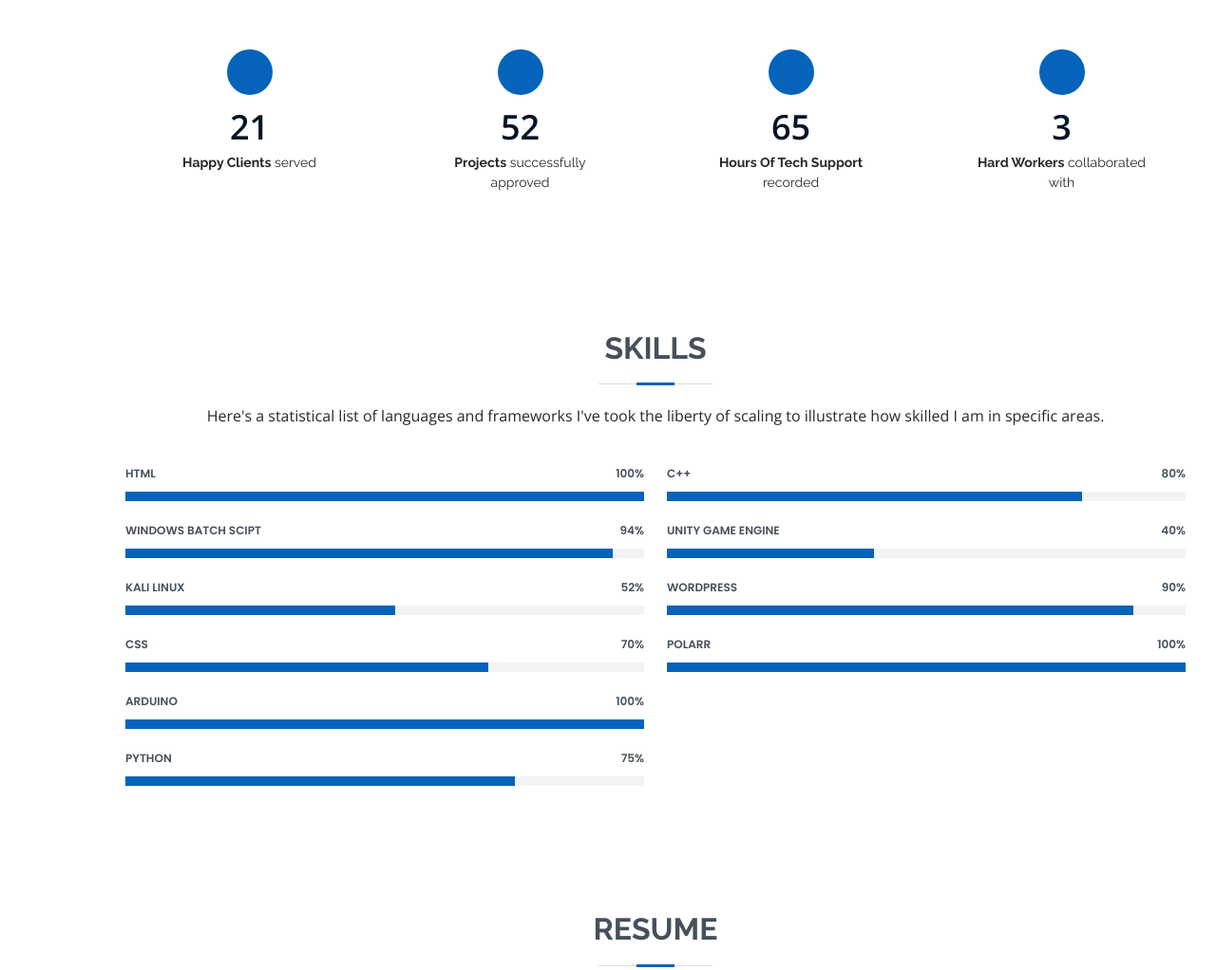
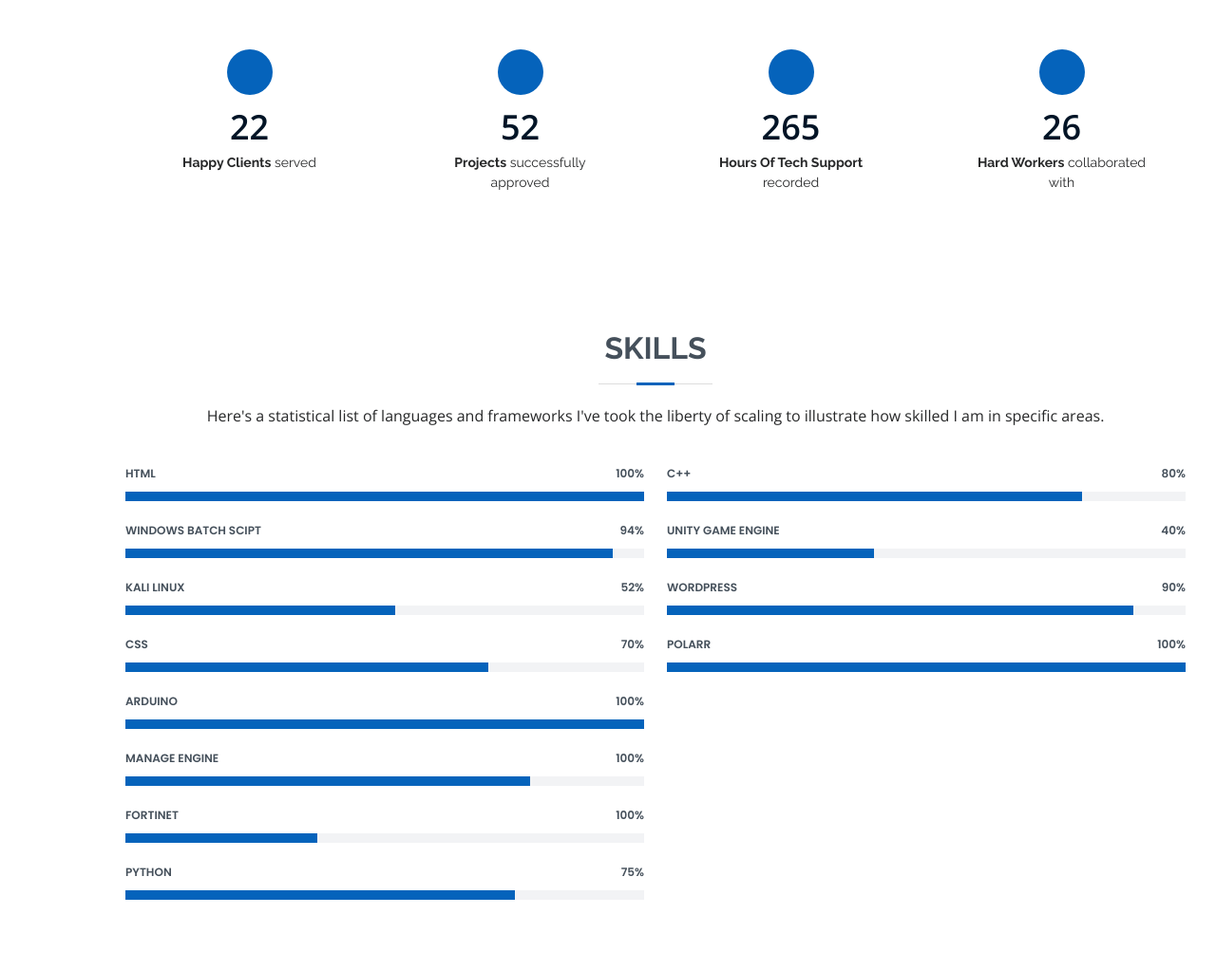
Before and after one commit to Basil-coder/Basil-coder.github.io, a plain HTML site: page MyResume/index.html in a window 1280 px wide. Shown: the part 1554-2576 px from the top of the page at 95% size. Drawn offline with nearby package versions, Linux system fonts and the light colour scheme.

Commit message:
Update index.html

```diff
--- a/MyResume/index.html
+++ b/MyResume/index.html
@@ -56,9 +56,8 @@
       <h1></h1>
       <p>I'm Basil Jr Paynter. The <span class="typed" data-typed-items="Web  and Graphic Designer, Game Developer, Freelancer Programmer, Pen-Tester"></span></p>
       <div class="social-links">
-        <a href="https://twitter.com/LofiiKid" class="twitter"><i class="bx bxl-twitter"></i></a>
-        <a href="https://www.facebook.com/ThreadierZeus37" class="facebook"><i class="bx bxl-facebook"></i></a>
-        <a href="https://www.instagram.com/call.me_basil/" class="instagram"><i class="bx bxl-instagram"></i></a>
+	      <a href="https://twitter.com/LofiiKid" class="twitter"><i class="bx bxl-twitter"></i></a>
+        <a href="https://www.instagram.com/the.official.basil/" class="instagram"><i class="bx bxl-instagram"></i></a>
       </div>
     </div>
   </section><!-- End Hero -->
@@ -90,7 +89,7 @@
               </div>
               <div class="col-lg-6">
                 <ul>
-                  <li><i class="icofont-rounded-right"></i> <strong>Age:</strong> 20</li>
+                  <li><i class="icofont-rounded-right"></i> <strong>Age:</strong> 21</li>
                   <li><i class="icofont-rounded-right"></i> <strong>Degree:</strong> Bachelor</li>
                   <li><i class="icofont-rounded-right"></i> <strong>Email:</strong> ostekok3c@gmail.com</li>
                   <li><i class="icofont-rounded-right"></i> <strong>Freelance:</strong> Available</li>
@@ -116,7 +115,7 @@
           <div class="col-lg-3 col-md-6 d-md-flex align-items-md-stretch" data-aos="fade-up">
             <div class="count-box">
               <i class="icofont-simple-smile"></i>
-              <span data-toggle="counter-up">21</span>
+              <span data-toggle="counter-up">22</span>
               <p><strong>Happy Clients</strong> served</p>
             </div>
           </div>
@@ -132,7 +131,7 @@
           <div class="col-lg-3 col-md-6 d-md-flex align-items-md-stretch" data-aos="fade-up" data-aos-delay="200">
             <div class="count-box">
               <i class="icofont-live-support"></i>
-              <span data-toggle="counter-up">65</span>
+              <span data-toggle="counter-up">265</span>
               <p><strong>Hours Of Tech Support</strong> recorded</p>
             </div>
           </div>
@@ -140,7 +139,7 @@
           <div class="col-lg-3 col-md-6 d-md-flex align-items-md-stretch" data-aos="fade-up" data-aos-delay="300">
             <div class="count-box">
               <i class="icofont-users-alt-5"></i>
-              <span data-toggle="counter-up">3</span>
+              <span data-toggle="counter-up">26</span>
               <p><strong>Hard Workers</strong> collaborated with</p>
             </div>
           </div>
@@ -195,6 +194,20 @@
               <span class="skill">Arduino <i class="val">100%</i></span>
               <div class="progress-bar-wrap">
                 <div class="progress-bar" role="progressbar" aria-valuenow="100" aria-valuemin="0" aria-valuemax="100"></div>
+              </div>
+            </div>
+
+		<div class="progress">
+              <span class="skill">Manage Engine <i class="val">100%</i></span>
+              <div class="progress-bar-wrap">
+                <div class="progress-bar" role="progressbar" aria-valuenow="78" aria-valuemin="0" aria-valuemax="100"></div>
+              </div>
+            </div>
+
+		  <div class="progress">
+              <span class="skill">FortiNet <i class="val">100%</i></span>
+              <div class="progress-bar-wrap">
+                <div class="progress-bar" role="progressbar" aria-valuenow="37" aria-valuemin="0" aria-valuemax="100"></div>
               </div>
             </div>
 
@@ -264,6 +277,7 @@
                 <li>Pretoria, South Africa</li>
                 <li>(+27)74 734 2761</li>
                 <li>ostekok3c@gmail.com</li>
+		<li>paynterb@letjeka.co.za</li>
               </ul>
             </div>
 
```
